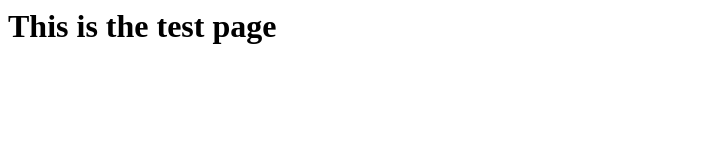
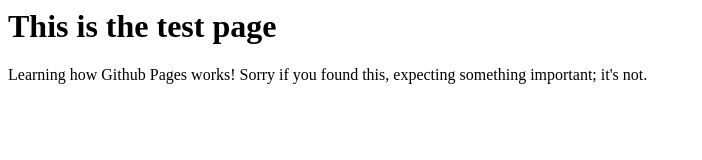
Before and after one commit to avant5/webtest, a plain HTML site: page index.html in a window 1280 px wide. Shown: the whole page, without its empty margins (0-702 px from the left). Drawn offline with Linux system fonts and the light colour scheme.

Commit message:
Update index.html

```diff
--- a/index.html
+++ b/index.html
@@ -4,5 +4,6 @@
   </head>
   <body>
     <h1>This is the test page</h1>
+    <p>Learning how Github Pages works!  Sorry if you found this, expecting something important; it's not.</p>
   </body>
 </html>
```
